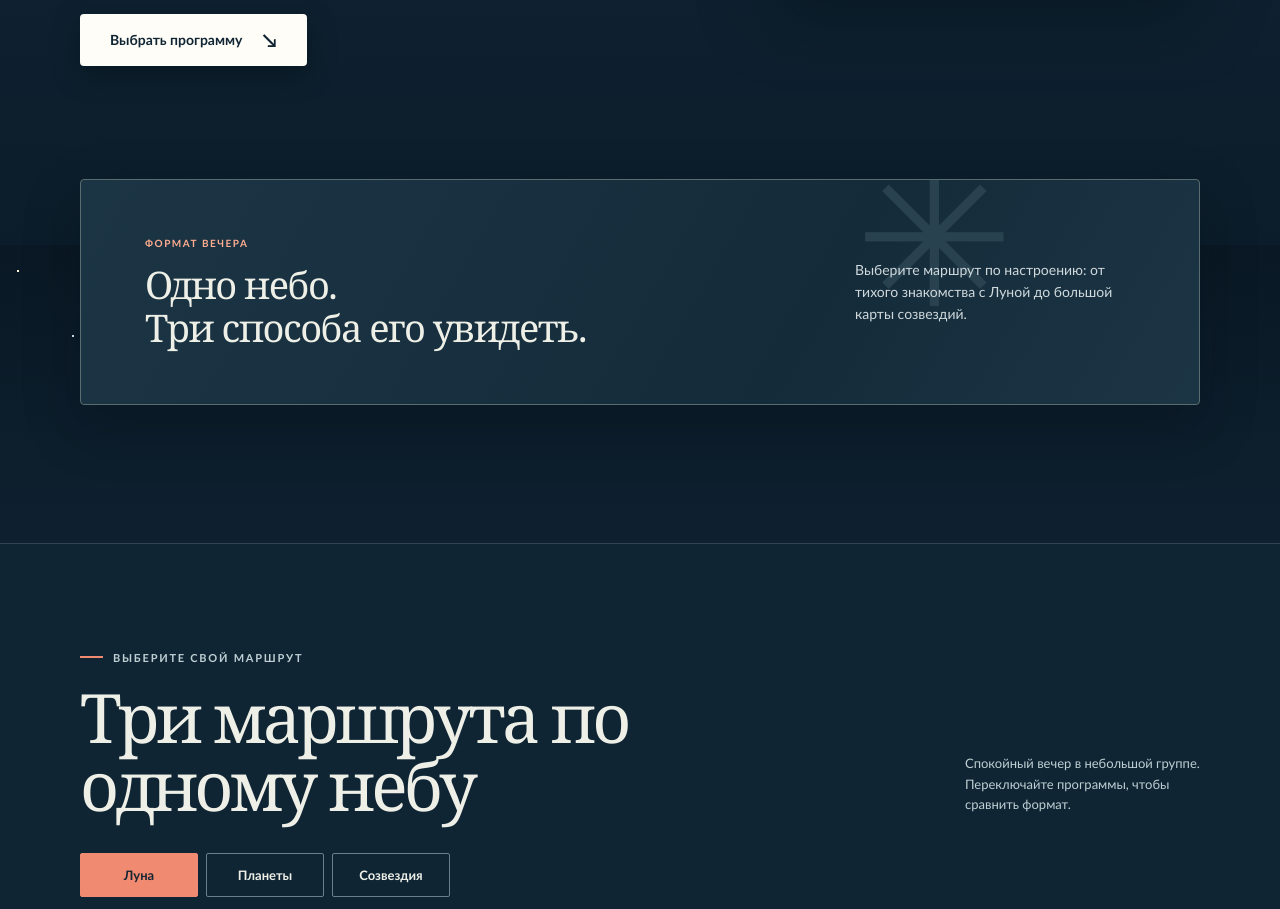
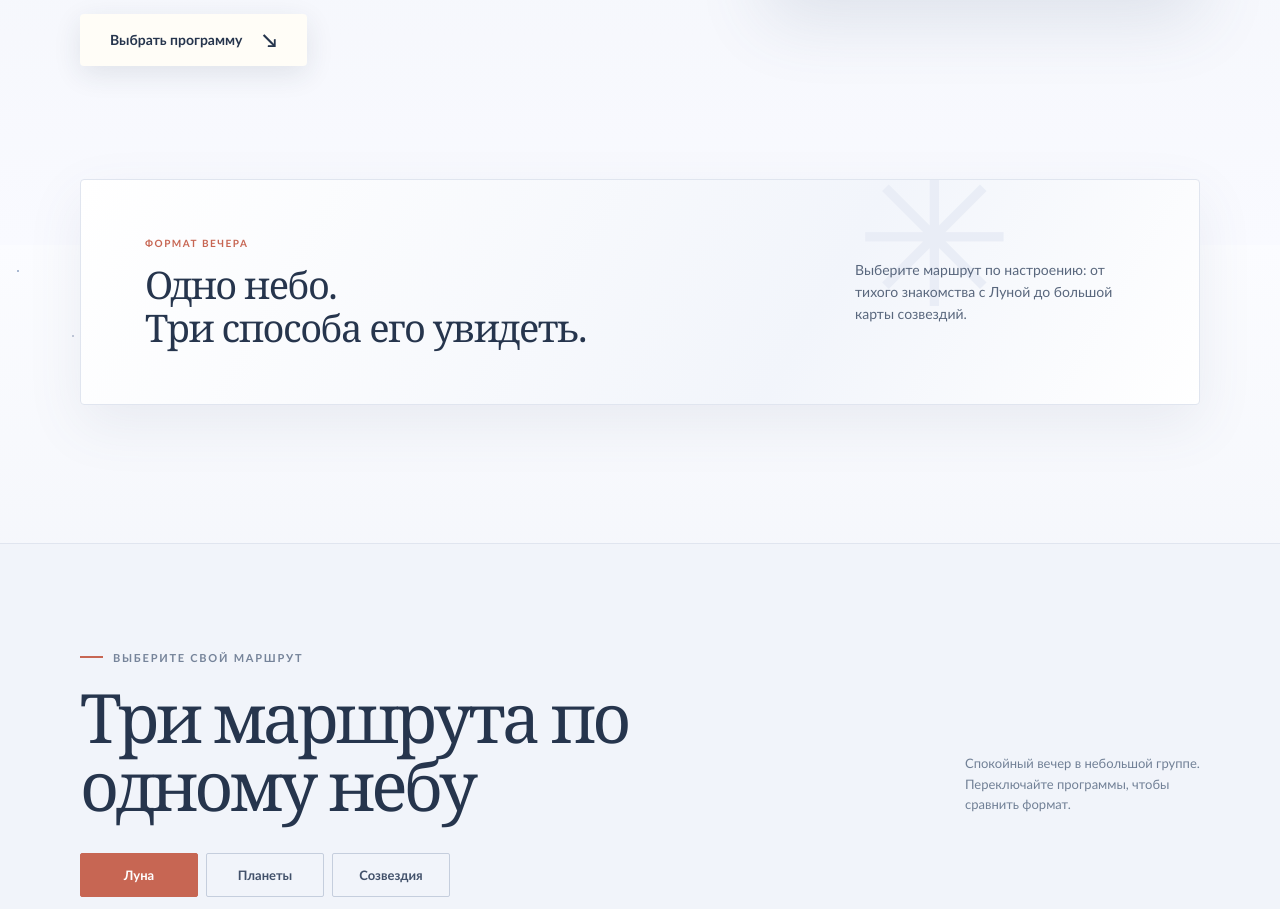
Before and after one commit to salvadorium/nline-site, a plain HTML site: page index.html in a window 1280 px wide. Shown: the part 555-1464 px from the top of the page. Drawn offline with Linux system fonts and the light colour scheme.

Commit message:
белый дизайн сайта

```diff
--- a/index.html
+++ b/index.html
@@ -3,18 +3,18 @@
 <head>
   <meta charset="utf-8">
   <meta name="viewport" content="width=device-width, initial-scale=1">
-  <meta name="theme-color" content="#091824">
+  <meta name="theme-color" content="#f7f8fc">
   <title>Ночная линия — городская обсерватория</title>
   <style>
     :root {
-      color-scheme: dark;
-      --cream: #eef0e8;
-      --paper: #f7f4e9;
-      --green: #102534;
-      --green-soft: #385163;
-      --coral: #f08a70;
-      --muted: #b6c3c7;
-      --line: #314550;
+      color-scheme: light;
+      --cream: #26354d;
+      --paper: #ffffff;
+      --green: #26354d;
+      --green-soft: #59677d;
+      --coral: #c76653;
+      --muted: #718096;
+      --line: #dce2ed;
       --serif: Georgia, "Times New Roman", serif;
       --sans: "Trebuchet MS", Arial, sans-serif;
     }
@@ -23,13 +23,13 @@
     html { scroll-behavior: smooth; }
     body {
       margin: 0;
-      background-color: #091824;
+      background-color: #f7f8fc;
       background-image:
-        radial-gradient(1px 1px at 18px 26px, #fff8d9 98%, transparent),
-        radial-gradient(1px 1px at 73px 91px, #dcecff 98%, transparent),
-        radial-gradient(1.5px 1.5px at 142px 47px, #fff8d9 98%, transparent),
-        radial-gradient(1px 1px at 113px 153px, #dcecff 98%, transparent),
-        linear-gradient(180deg, #091824 0%, #102333 48%, #0b1d2a 100%);
+        radial-gradient(1px 1px at 18px 26px, #a9b9d2 98%, transparent),
+        radial-gradient(1px 1px at 73px 91px, #c1cada 98%, transparent),
+        radial-gradient(1.5px 1.5px at 142px 47px, #9fabc5 98%, transparent),
+        radial-gradient(1px 1px at 113px 153px, #b3bfd5 98%, transparent),
+        linear-gradient(180deg, #fbfcff 0%, #f4f6fb 48%, #f9faff 100%);
       background-size: 197px 181px, 223px 207px, 269px 239px, 311px 281px, auto;
       background-attachment: fixed;
       color: var(--cream);
@@ -38,7 +38,7 @@
     }
     a { color: inherit; }
     .wrap { width: min(1120px, calc(100% - 48px)); margin-inline: auto; }
-    .site-header { border-bottom: 1px solid #314550; }
+    .site-header { border-bottom: 1px solid #e0e5ef; }
     .header-inner {
       min-height: 78px;
       display: flex;
@@ -49,7 +49,7 @@
     .brand { font-size: 20px; font-weight: 800; letter-spacing: -.04em; text-decoration: none; }
     .nav { display: flex; gap: clamp(16px, 3vw, 36px); font-size: 13px; font-weight: 700; }
     .nav a { text-decoration: none; }
-    .nav a:hover, .nav a:focus-visible { color: #ffad91; }
+    .nav a:hover, .nav a:focus-visible { color: #c76653; }
 
     .hero {
       min-height: 590px;
@@ -63,7 +63,7 @@
       display: inline-flex;
       align-items: center;
       gap: 10px;
-      color: #bed0d4;
+      color: #76849a;
       font-size: 11px;
       font-weight: 800;
       letter-spacing: .16em;
@@ -89,14 +89,14 @@
       border: 0;
       border-radius: 4px;
       background: #fffdf7;
-      color: #102534;
+      color: #26354d;
       font: 800 14px var(--sans);
       text-decoration: none;
       cursor: pointer;
-      box-shadow: 0 8px 28px #020b1266;
+      box-shadow: 0 8px 28px #26354d1c;
       transition: background .18s ease, transform .18s ease;
     }
-    .button:hover { background: #f0dfb8; transform: translateY(-2px); }
+    .button:hover { background: #e9edf6; transform: translateY(-2px); }
     .button:focus-visible, .program-button:focus-visible, a:focus-visible { outline: 3px solid #e8755e; outline-offset: 4px; }
     .button span { font-size: 19px; line-height: 1; }
 
@@ -107,25 +107,25 @@
       place-items: center;
       overflow: hidden;
       border-radius: 48% 48% 4px 4px;
-      background: radial-gradient(ellipse at 50% 45%, #1e3b4b, #0b1924 72%);
-      box-shadow: 0 22px 70px #020b1255;
+      background: radial-gradient(ellipse at 50% 45%, #dfe7f4, #b7c5dc 72%);
+      box-shadow: 0 22px 70px #50618124;
       isolation: isolate;
     }
-    .sky-art::before, .sky-art::after { content: ""; position: absolute; border: 1px solid #a4b7a1; border-radius: 50%; opacity: .55; }
+    .sky-art::before, .sky-art::after { content: ""; position: absolute; border: 1px solid #7184a2; border-radius: 50%; opacity: .45; }
     .sky-art::before { width: 270px; height: 270px; }
     .sky-art::after { width: 345px; height: 345px; }
     .moon {
       width: 142px;
       aspect-ratio: 1;
       border-radius: 50%;
-      background: radial-gradient(circle at 34% 30%, #fff7dc 0 3px, transparent 4px), radial-gradient(circle at 68% 67%, #c8c6a7 0 9px, transparent 10px), radial-gradient(circle at 30% 69%, #d5d0b5 0 13px, transparent 14px), #eee7ce;
-      box-shadow: 0 0 75px #f6e7ba55;
+      background: radial-gradient(circle at 34% 30%, #ffffff 0 3px, transparent 4px), radial-gradient(circle at 68% 67%, #c9cfdb 0 9px, transparent 10px), radial-gradient(circle at 30% 69%, #d9deea 0 13px, transparent 14px), #f2f4f8;
+      box-shadow: 0 0 75px #ffffffb0;
       z-index: 1;
     }
-    .star { position: absolute; width: 4px; height: 4px; border-radius: 50%; background: #f6e7ba; box-shadow: 0 0 10px #f6e7ba; }
+    .star { position: absolute; width: 4px; height: 4px; border-radius: 50%; background: #fff; box-shadow: 0 0 10px #fff; }
     .star.s1 { top: 24%; left: 27%; } .star.s2 { top: 33%; right: 20%; }
     .star.s3 { bottom: 23%; left: 21%; } .star.s4 { bottom: 31%; right: 27%; }
-    .art-note { position: absolute; right: 24px; bottom: 20px; color: #d9e0d1; font-size: 10px; letter-spacing: .13em; text-transform: uppercase; }
+    .art-note { position: absolute; right: 24px; bottom: 20px; color: #52627c; font-size: 10px; letter-spacing: .13em; text-transform: uppercase; }
 
     .offer { padding-block: 45px 138px; }
     .offer-card {
@@ -137,34 +137,34 @@
       overflow: hidden;
       padding: 56px 64px;
       border-radius: 4px;
-      border: 1px solid #596c70;
-      background: linear-gradient(120deg, #1c3544, #142b3a 65%, #1c3544);
-      box-shadow: 0 20px 55px #020b1244;
+      border: 1px solid #e0e5ef;
+      background: linear-gradient(120deg, #fff, #f2f5fb 65%, #fff);
+      box-shadow: 0 20px 55px #50618118;
     }
-    .offer-card::after { content: "✳"; position: absolute; right: 185px; top: -43px; color: #294250; font-size: 190px; line-height: 1; pointer-events: none; }
-    .offer-label { margin-bottom: 12px; color: #ffad91; font-size: 10px; font-weight: 800; letter-spacing: .15em; text-transform: uppercase; }
+    .offer-card::after { content: "✳"; position: absolute; right: 185px; top: -43px; color: #e9edf6; font-size: 190px; line-height: 1; pointer-events: none; }
+    .offer-label { margin-bottom: 12px; color: #c76653; font-size: 10px; font-weight: 800; letter-spacing: .15em; text-transform: uppercase; }
     .offer-card h2 { position: relative; z-index: 1; margin: 0; font: 500 clamp(26px, 3vw, 38px)/1.12 var(--serif); letter-spacing: -.04em; }
-    .offer-detail { position: relative; z-index: 1; max-width: 280px; margin: 0; color: #d0dadd; font-size: 14px; }
+    .offer-detail { position: relative; z-index: 1; max-width: 280px; margin: 0; color: #59677d; font-size: 14px; }
 
-    .programs { padding-block: 96px 112px; background: #102534; color: var(--cream); border-block: 1px solid #314550; }
+    .programs { padding-block: 96px 112px; background: #f1f4fa; color: var(--cream); border-block: 1px solid #e0e5ef; }
     .section-heading { display: flex; justify-content: space-between; align-items: end; gap: 32px; margin-bottom: 34px; }
-    .section-heading .eyebrow { color: #bed0d4; }
+    .section-heading .eyebrow { color: #76849a; }
     .section-heading h2 { max-width: 580px; margin: 17px 0 0; font: 500 clamp(42px, 6vw, 68px)/1 var(--serif); letter-spacing: -.055em; }
-    .heading-note { max-width: 235px; margin: 0 0 5px; color: #bed0d4; font-size: 13px; }
+    .heading-note { max-width: 235px; margin: 0 0 5px; color: #718096; font-size: 13px; }
     .program-tabs { display: flex; gap: 8px; margin-bottom: 14px; }
     .program-button {
       min-width: 118px;
       padding: 13px 20px;
-      border: 1px solid #69808a;
+      border: 1px solid #c5cedd;
       border-radius: 2px;
       background: transparent;
-      color: #eef0e8;
+      color: #42516a;
       font: 700 13px var(--sans);
       cursor: pointer;
       transition: background .18s ease, color .18s ease, border-color .18s ease;
     }
-    .program-button:hover { border-color: #ffad91; }
-    .program-button[aria-pressed="true"] { border-color: #f08a70; background: #f08a70; color: #162532; }
+    .program-button:hover { border-color: #c76653; }
+    .program-button[aria-pressed="true"] { border-color: #c76653; background: #c76653; color: #fff; }
     .route-card {
       display: grid;
       grid-template-columns: 1fr 220px;
@@ -176,7 +176,7 @@
     }
     .route-card h3 { margin: 0 0 22px; font: 500 clamp(32px, 4vw, 48px)/1.05 var(--serif); letter-spacing: -.045em; }
     .route-description { max-width: 570px; margin-bottom: 27px; color: var(--green-soft); font-size: 16px; }
-    .focus { margin: 0; padding-top: 18px; border-top: 1px solid var(--line); color: var(--muted); font-size: 13px; }
+    .focus { margin: 0; padding-top: 18px; border-top: 1px solid var(--line); color: #59677d; font-size: 13px; }
     .focus strong { display: block; margin-bottom: 5px; color: var(--coral); font-size: 10px; letter-spacing: .15em; text-transform: uppercase; }
     .route-meta { display: grid; align-content: center; gap: 21px; padding-left: 25px; border-left: 1px solid var(--line); }
     .meta-label { display: block; margin-bottom: 3px; color: var(--muted); font-size: 10px; font-weight: 800; letter-spacing: .12em; text-transform: uppercase; }
@@ -184,11 +184,11 @@
     .steps { padding-block: 112px 132px; }
     .steps h2 { max-width: 540px; margin: 16px 0 42px; font: 500 clamp(42px, 5vw, 62px)/1.02 var(--serif); letter-spacing: -.05em; }
     .steps-grid { display: grid; grid-template-columns: repeat(3, 1fr); gap: 28px; }
-    .step { padding-top: 17px; border-top: 1px solid #526771; }
-    .step-number { color: #ffad91; font: 500 25px var(--serif); }
+    .step { padding-top: 17px; border-top: 1px solid #d3dae7; }
+    .step-number { color: #c76653; font: 500 25px var(--serif); }
     .step h3 { margin: 16px 0 8px; font: 500 24px var(--serif); }
-    .step p { max-width: 280px; margin: 0; color: #bed0d4; font-size: 13px; }
-    footer { padding-block: 22px; border-top: 1px solid #314550; color: #9fb1b8; font-size: 11px; }
+    .step p { max-width: 280px; margin: 0; color: #718096; font-size: 13px; }
+    footer { padding-block: 22px; border-top: 1px solid #e0e5ef; color: #718096; font-size: 11px; }
     .footer-inner { display: flex; justify-content: space-between; gap: 20px; }
     .sr-only { position: absolute; width: 1px; height: 1px; padding: 0; margin: -1px; overflow: hidden; clip: rect(0, 0, 0, 0); white-space: nowrap; border: 0; }
 
@@ -243,7 +243,7 @@
         <p class="hero-copy">Небольшие наблюдения в городе — чтобы остановиться, поднять голову и рассмотреть знакомое небо по-новому.</p>
         <a class="button" href="#programs">Выбрать программу <span aria-hidden="true">↘</span></a>
       </div>
-      <div class="sky-art" role="img" aria-label="Светлая Луна на фоне тёмно-зелёного ночного неба">
+      <div class="sky-art" role="img" aria-label="Светлая Луна на фоне светлого звёздного неба">
         <span class="star s1" aria-hidden="true"></span><span class="star s2" aria-hidden="true"></span>
         <span class="star s3" aria-hidden="true"></span><span class="star s4" aria-hidden="true"></span>
         <span class="moon" aria-hidden="true"></span>
```
